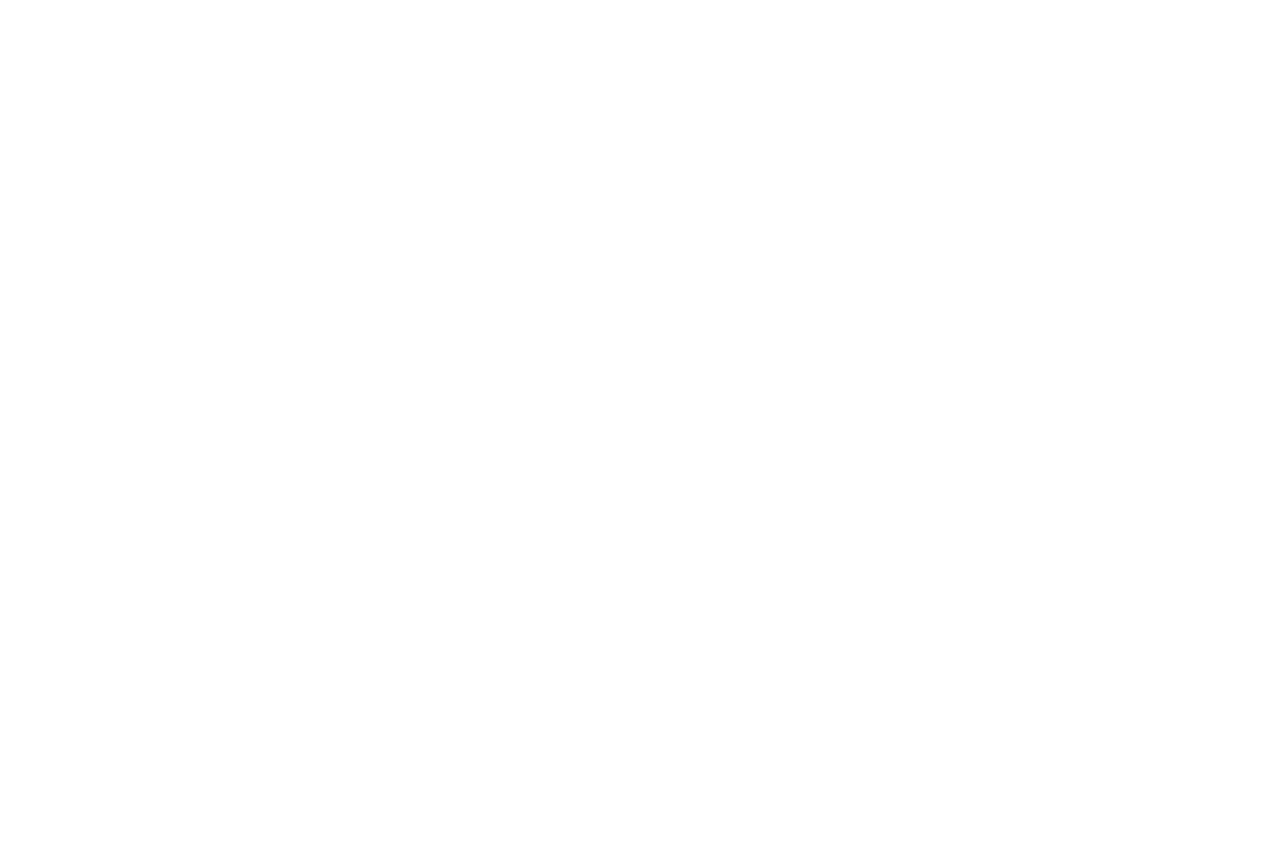
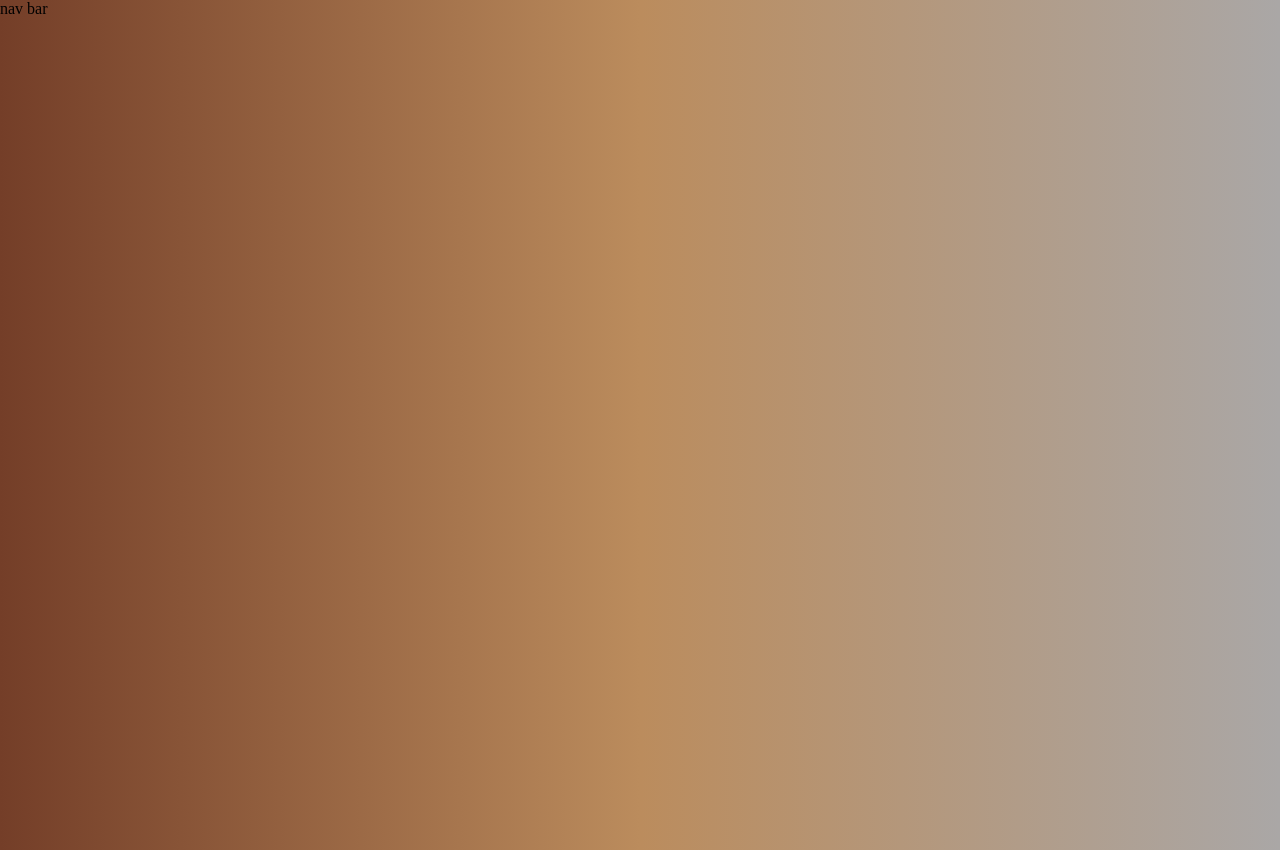
Before and after one commit to sungyotkim/Dif-fur-ent-Oppawtunity-Pet-Adoptions-And-Fosters, a website built with webpack: page dist/index.html in a window 1280 px wide. Before the commit the page ends 800 px from the top, so only its background shows below. Built offline with Linux system fonts and the light colour scheme; files that its build step writes are made by us from their sources; files whose address does not match are found by name.

Commit message:
add html container structure

```diff
--- a/src/index.scss
+++ b/src/index.scss
@@ -0,0 +1,51 @@
+$lightbrown: #743e28;
+$darkbrown: #bb8c5d;
+$lightgray: #AAA7A6;
+
+body {
+  background:
+  linear-gradient(to right, $lightbrown, $darkbrown, $lightgray);
+  background-color: $lightbrown;
+}
+
+.container {
+  position: absolute;
+  overflow: hidden;
+  height: auto;
+  width: 100%;
+  top: 0px;
+  left: 0px;
+  z-index: 2500;
+}
+
+.container-center {
+  position: relative;
+  height: 100vh;
+  width: 80%;
+  margin:0 auto;
+}
+
+.left{
+  position: absolute;
+  // background: ;
+  height: 100vh;
+  width: 10%;
+  top: 0px;
+}
+
+.right{
+  position: absolute;
+  // background: ;
+  height: 100vh;
+  width: 10%;
+  top: 0px;
+  right: 0px;
+}
+nav {
+  height: 50px;
+}
+
+.featured-container{
+  height: auto;
+  width: 100%;
+}
--- /dev/null
+++ b/src/reset.css
@@ -0,0 +1,48 @@
+/* http://meyerweb.com/eric/tools/css/reset/
+   v2.0 | 20110126
+   License: none (public domain)
+*/
+
+html, body, div, span, applet, object, iframe,
+h1, h2, h3, h4, h5, h6, p, blockquote, pre,
+a, abbr, acronym, address, big, cite, code,
+del, dfn, em, img, ins, kbd, q, s, samp,
+small, strike, strong, sub, sup, tt, var,
+b, u, i, center,
+dl, dt, dd, ol, ul, li,
+fieldset, form, label, legend,
+table, caption, tbody, tfoot, thead, tr, th, td,
+article, aside, canvas, details, embed,
+figure, figcaption, footer, header, hgroup,
+menu, nav, output, ruby, section, summary,
+time, mark, audio, video {
+	margin: 0;
+	padding: 0;
+	border: 0;
+	font-size: 100%;
+	font: inherit;
+	vertical-align: baseline;
+}
+/* HTML5 display-role reset for older browsers */
+article, aside, details, figcaption, figure,
+footer, header, hgroup, menu, nav, section {
+	display: block;
+}
+body {
+	line-height: 1;
+}
+ol, ul {
+	list-style: none;
+}
+blockquote, q {
+	quotes: none;
+}
+blockquote:before, blockquote:after,
+q:before, q:after {
+	content: '';
+	content: none;
+}
+table {
+	border-collapse: collapse;
+	border-spacing: 0;
+}
```
Also changed, not shown: dist/assets/cat-background.png (added), dist/assets/cat-face-background.png (added), dist/index.html, dist/main.css, dist/main.js, package.json (line endings or trailing spaces), 4 other files.
